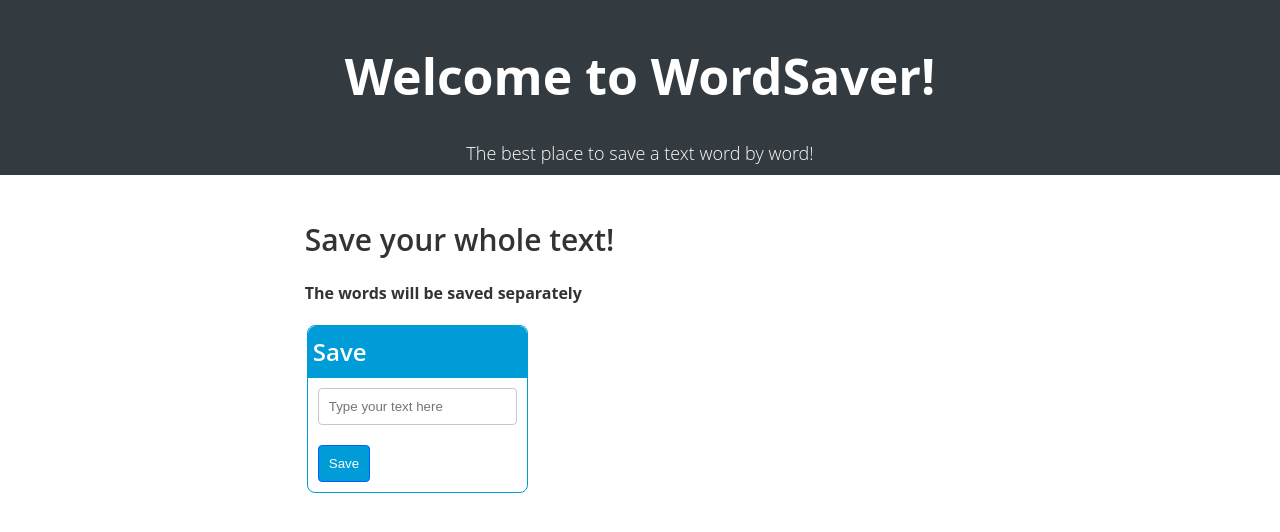
After one commit to dsebok/word-saver, a Flask app: page /word-saving in a window 1280 px wide. The commit adds this page. Shown: the top 532 px of the page. Run offline with Flask 2, Linux system fonts and the light colour scheme.

```diff
--- a/app.py
+++ b/app.py
@@ -1,4 +1,4 @@
-from flask import Flask, request, render_template, url_for
+from flask import Flask, request, render_template, url_for, redirect
 from flaskext.mysql import MySQL
 
 mysql = MySQL()
@@ -15,22 +15,29 @@ def index():
     return render_template("index.html")
 
 
-@app.route("/Authenticate")
+@app.route("/word-saving")
+def wordsaving():
+    return render_template("saving.html")
+
+
+@app.route("/Authenticate", methods=["POST"])
 def authenticate():
-    username = request.args.get('UserName')
-    password = request.args.get('Password')
+    email = request.form['email']
+    password = request.form['password']
     cursor = mysql.connect().cursor()
+
     cursor.execute(
-        "SELECT * from User where Username='" +
-        username +
-        "' and Password='" +
+        "SELECT * from User where email='" +
+        email +
+        "' and password='" +
         password +
         "'")
     data = cursor.fetchone()
+
     if data is None:
-        return "Username or Password is wrong"
+        return "Email address or Password is wrong"
     else:
-        return "Logged in successfully"
+        return redirect("/word-saving")
 
 
 if __name__ == "__main__":
--- a/templates/base.html
+++ b/templates/base.html
@@ -11,6 +11,10 @@
 </head>
 
 <body>
+    <header>
+        <h1 id="header">Welcome to WordSaver!</h1>
+        <small id="description">The best place to save a text word by word!</small>
+    </header>
     {% block body %}{% endblock %}
 </body>
 
--- a/templates/index.html
+++ b/templates/index.html
@@ -5,13 +5,9 @@
 {% endblock %}
 
 {% block body %}
-<header>
-    <h1 id="header">Welcome to WordSaver!</h1>
-    <small id="description">The best place to save a text word by word!</small>
-</header>
 <main>
     <section>
-        <form>
+        <form action="/Authenticate" method="POST">
             <h2>Login to start!</h2>
             <fieldset>
                 <div class="card-header">Login</div>
--- /dev/null
+++ b/templates/saving.html
@@ -0,0 +1,21 @@
+{% extends 'base.html' %}
+
+{% block head %}
+
+{% endblock %}
+
+{% block body %}
+<main>
+    <section>
+        <form action="/" method="POST">
+            <h2>Save your whole text!</h2>
+            <h4>The words will be saved separately</h4>
+            <fieldset>
+                <div class="card-header">Save</div>
+                <input type="text" name="input-text" id="input-text" placeholder="Type your text here">
+                <button type="submit">Save</button>
+            </fieldset>
+        </form>
+    </section>
+</main>
+{% endblock %}
```
